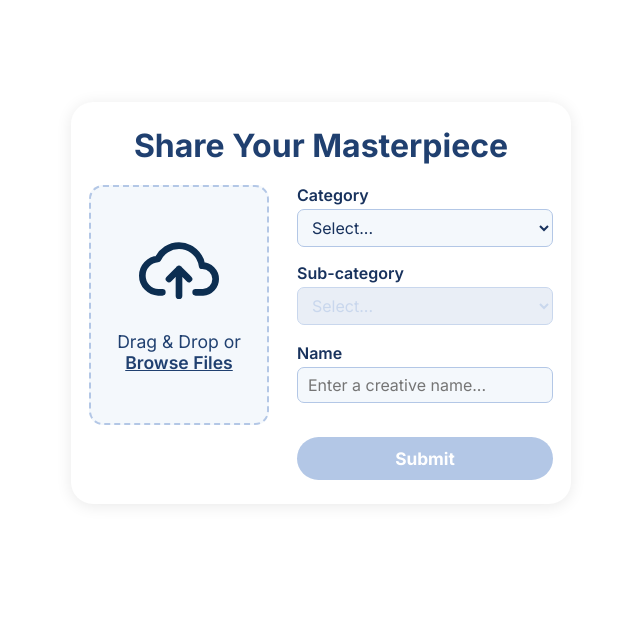
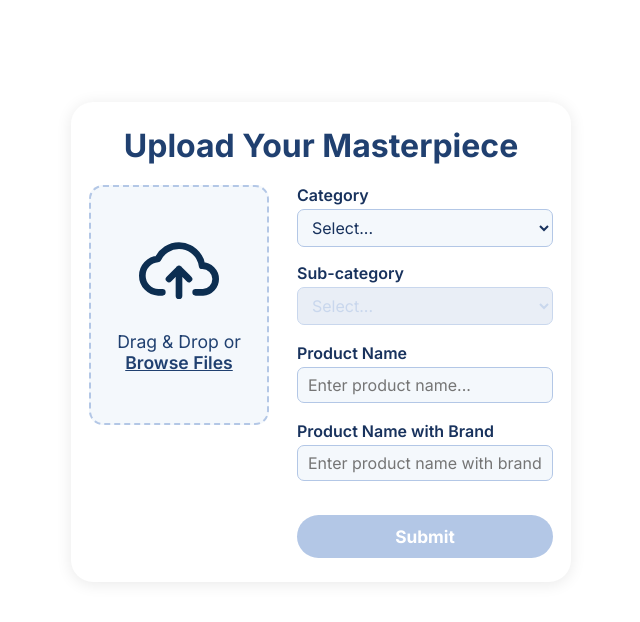
Before and after one commit to Nagarajukasarla/image-dock, a React (Vite) app: page / in a window 1280 px wide. Shown: the top 622 px of the page, without its empty margins (319-959 px from the left). Built offline with nearby package versions, Linux system fonts and the light colour scheme.

Commit message:
Product Name field added

```diff
--- a/index.html
+++ b/index.html
@@ -2,9 +2,8 @@
 <html lang="en">
     <head>
         <meta charset="UTF-8" />
-        <link rel="icon" type="image/svg+xml" href="/vite.svg" />
         <meta name="viewport" content="width=device-width, initial-scale=1.0" />
-        <title>image-dock</title>
+        <title>Image Dock</title>
     </head>
     <body>
         <div id="root"></div>
--- a/src/App.tsx
+++ b/src/App.tsx
@@ -14,6 +14,7 @@ const App: React.FC = () => {
     const [category, setCategory] = useState("");
     const [subCategory, setSubCategory] = useState("");
     const [name, setName] = useState("");
+    const [productName, setProductName] = useState("");
     const [submitting, setSubmitting] = useState(false);
 
     const resetForm = () => {
@@ -21,16 +22,18 @@ const App: React.FC = () => {
         setCategory("");
         setSubCategory("");
         setName("");
+        setProductName("");
     };
 
     const handleSubmit = async () => {
-        if (!validateFields(file, category, subCategory, name)) return;
+        if (!validateFields(file, category, subCategory, productName, name)) return;
         setSubmitting(true);
         try {
             const formData = new FormData();
             if (file) formData.append("image", file);
             formData.append("category", category);
             formData.append("sub_category", subCategory);
+            formData.append("product_name", productName);
             formData.append("name", name);
 
             await fileUpload(formData);
@@ -63,11 +66,11 @@ const App: React.FC = () => {
         }
     };
 
-    const allValid = validateFields(file, category, subCategory, name);
+    const allValid = validateFields(file, category, subCategory, productName, name);
 
     return (
         <div className="app-container">
-            <h1 className="app-title">Share Your Masterpiece</h1>
+            <h1 className="app-title">Upload Your Masterpiece</h1>
             <div className="form-wrapper">
                 <Upload onFileChange={setFile} file={file} />
                 <div className="form-fields">
@@ -77,7 +80,18 @@ const App: React.FC = () => {
                         onCategoryChange={setCategory}
                         onSubCategoryChange={setSubCategory}
                     />
-                    <NameInput value={name} onChange={setName} />
+                    <NameInput
+                        value={productName}
+                        onChange={setProductName}
+                        label="Product Name"
+                        placeholder="Enter product name..."
+                    />
+                    <NameInput
+                        value={name}
+                        onChange={setName}
+                        label="Product Name with Brand"
+                        placeholder="Enter product name with brand..."
+                    />
                     <SubmitButton disabled={!allValid || submitting} onClick={handleSubmit} />
                 </div>
             </div>
--- a/src/components/NameInput.tsx
+++ b/src/components/NameInput.tsx
@@ -4,15 +4,22 @@ import "@/styles/App.css";
 interface NameInputProps {
     value: string;
     onChange: (val: string) => void;
+    label?: string;
+    placeholder?: string;
 }
 
-const NameInput: React.FC<NameInputProps> = ({ value, onChange }) => (
+const NameInput: React.FC<NameInputProps> = ({
+    value,
+    onChange,
+    label = "Name",
+    placeholder = "Enter a name..."
+}) => (
     <div className="name-input-wrapper">
         <label className="name-label">
-      Name
+            {label}
             <input
                 type="text"
-        placeholder="Enter a creative name..."
+                placeholder={placeholder}
                 value={value}
                 className="name-input"
                 onChange={(e) => onChange(e.target.value)}
--- a/src/utils/validation.ts
+++ b/src/utils/validation.ts
@@ -2,7 +2,8 @@ export function validateFields(
   file: File | null,
   category: string,
   subCategory: string,
+  productName: string,
   name: string
 ): boolean {
-  return !!(file && category && subCategory && name.trim());
+  return !!(file && category && subCategory && productName.trim() && name.trim());
 }
```
Lines whose indentation alone changed are shown as unchanged.
